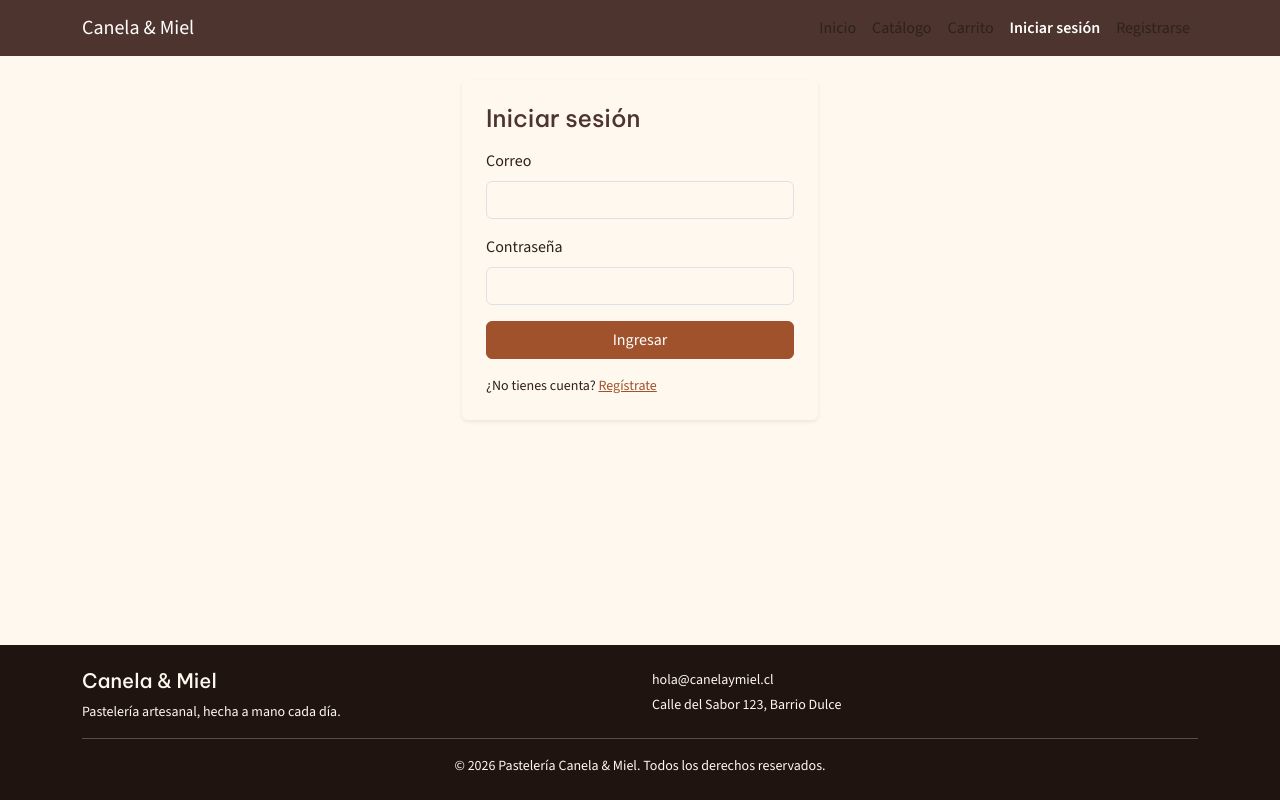
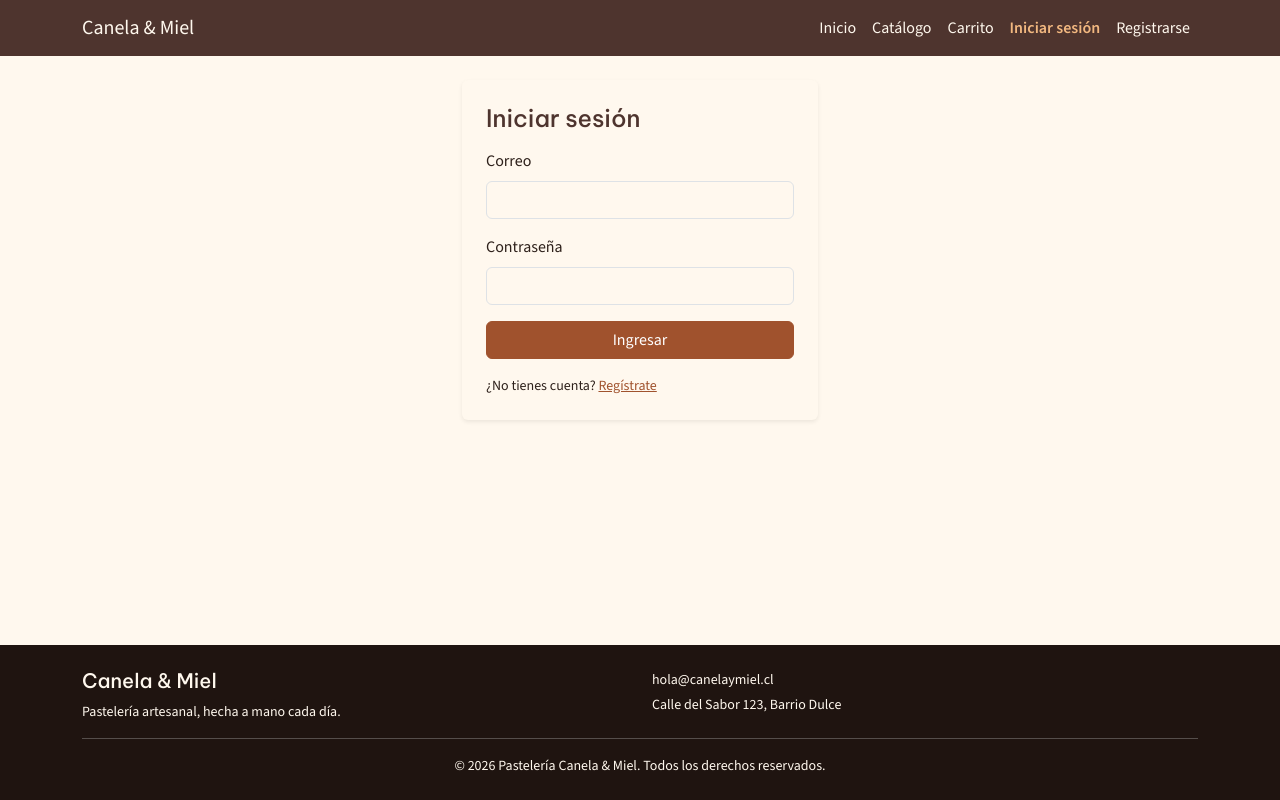
Before and after one commit to MrJa1me/canela-y-miel, a React (Vite) app in the folder frontend/: page /login in a window 1280 px wide. Built offline with nearby package versions, Linux system fonts and the light colour scheme; no server answers.

Commit message:
style: mejora el contraste de los enlaces del NavBar

```diff
--- a/frontend/src/styles/global.css
+++ b/frontend/src/styles/global.css
@@ -44,6 +44,21 @@ h6 {
   font-weight: 600;
 }
 
+/* Enlaces del NavBar: el fondo es oscuro, así que el texto va en claro. */
+.navbar-canela .navbar-brand,
+.navbar-canela .nav-link {
+  color: var(--color-neutral);
+}
+
+.navbar-canela .nav-link:hover,
+.navbar-canela .nav-link:focus {
+  color: var(--color-primary-soft);
+}
+
+.navbar-canela .nav-link.active {
+  color: var(--color-primary);
+}
+
 /* Contenedor del gráfico de barras del dashboard. */
 .grafico {
   height: 220px;
```
